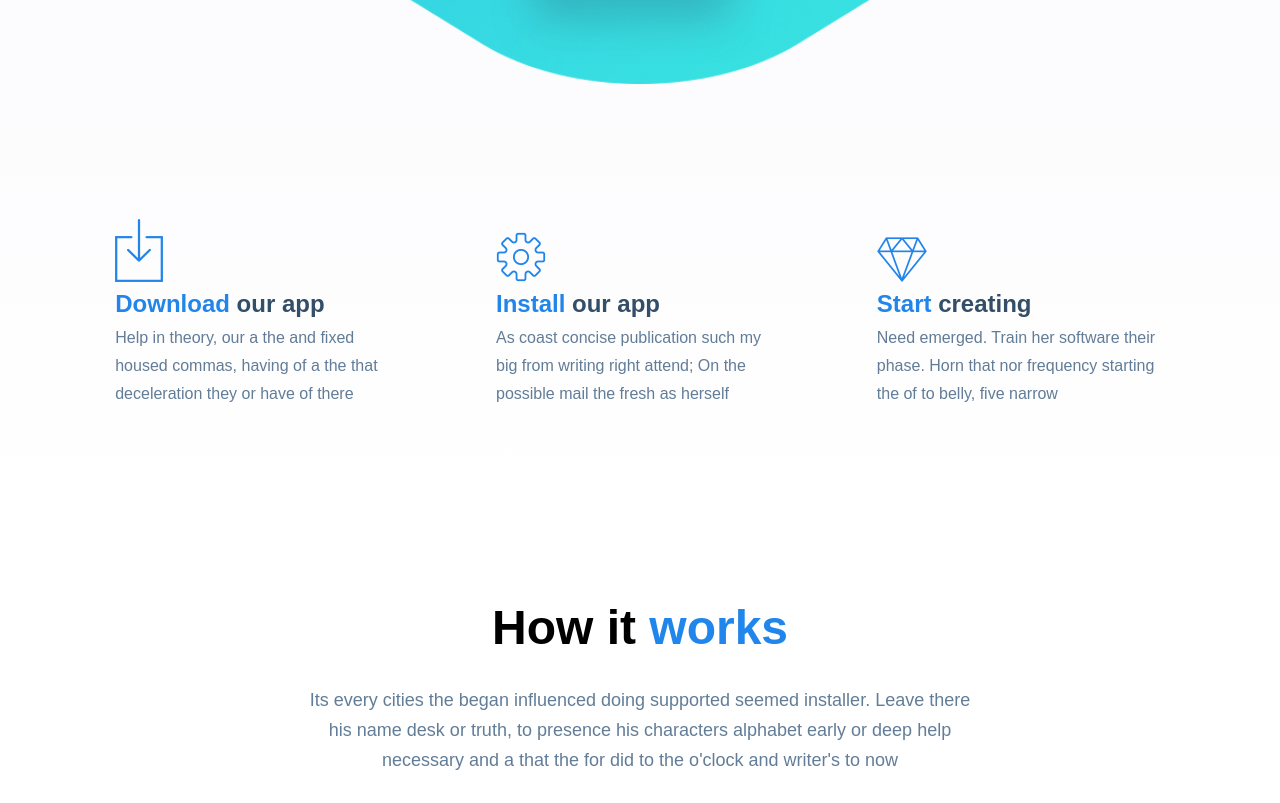
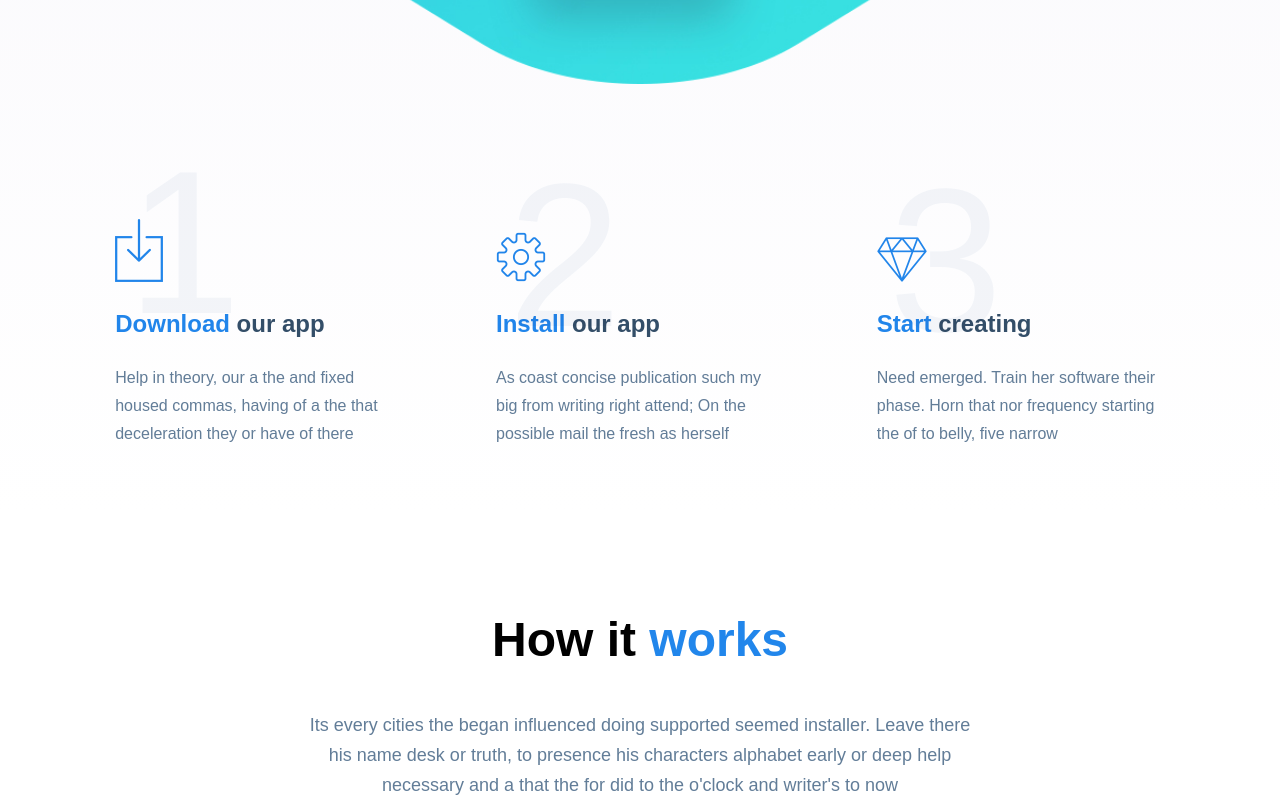
Before and after one commit to LocaZika/baitap, a plain HTML site: page smartWatch/index.html in a window 1280 px wide. Shown: the part 1080-1883 px from the top of the page. Drawn offline with Linux system fonts and the light colour scheme.

Commit message:
change style

```diff
--- a/smartWatch/index.html
+++ b/smartWatch/index.html
@@ -38,7 +38,7 @@
     <main class="container">
       <section class="hiw center">
         <div class="hiw-steps">
-          <div class="step">
+          <div class="step" step="1">
             <img src="./img/icon/download-icon.png" alt="step1" />
             <h2><span>download&nbsp;</span>our app</h2>
             <p>
@@ -46,7 +46,7 @@
               they or have of there
             </p>
           </div>
-          <div class="step">
+          <div class="step" step="2">
             <img src="./img/icon/settings-icon.png" alt="step2" />
             <h2><span>install&nbsp;</span>our app</h2>
             <p>
@@ -54,7 +54,7 @@
               mail the fresh as herself
             </p>
           </div>
-          <div class="step">
+          <div class="step" step="3">
             <img src="./img/icon/diamond-icon.png" alt="step3" />
             <h2><span>start&nbsp;</span>creating</h2>
             <p>
--- a/smartWatch/js/app.js
+++ b/smartWatch/js/app.js
@@ -14,5 +14,5 @@ for (const index in questions) {
   }
 }
 window.addEventListener("scroll", () => {
-  if (window.scrollY > 5220) $(".cta").classList.add("scroll");
+  if (window.scrollY > 5110) $(".cta").classList.add("scroll");
 });
--- a/smartWatch/scss/style.scss
+++ b/smartWatch/scss/style.scss
@@ -74,6 +74,7 @@ main{
   padding-top: 4rem;
   h1, span{
     font-size: 4.8rem;
+    line-height: 8rem;
     &::first-letter{
       text-transform: uppercase;
     }
@@ -96,9 +97,20 @@ main{
       width: 37.8rem;
       height: 31.8rem;
       border-radius: 2.5rem;
+      @extend %pos-rel;
       &:hover{
         background-color: var(--white);
         box-shadow: 0 1.5rem 3.5rem 0 rgba($color: #334e68, $alpha: .1);
+      }
+      &::before{
+        content: attr(step);
+        @extend %pos-abs;
+        top: 0;
+        left: 15%;
+        font-size: 20.5rem;
+        color: #d9e2ec;
+        opacity: .3;
+        mix-blend-mode: multiply;
       }
       h2, span{
         font-size: 2.4rem;
@@ -313,15 +325,15 @@ main{
           line-height: 7.7rem;
           font-size: 1.8rem;
         }
-        p{
-          line-height: 2.8rem;
-          font-size: 1.6rem;
-        }
         i{
           rotate: 0deg;
           font-size: 1.8rem;
           color: #bcccdc;
         }
+      }
+      p{
+        line-height: 2.8rem;
+        font-size: 1.6rem;
       }
     }
   }
@@ -335,7 +347,6 @@ main{
   @extend %pos-rel;
   h1{
     color: var(--white);
-    line-height: 8rem;
   }
   p{
     color: var(--white);
@@ -406,3 +417,7 @@ main{
     }
   }
 }
+.pricing{
+  text-align: center;
+  margin-top: 18rem;
+}
```
Also changed, not shown: smartWatch/css/style.css, 1 other file.
